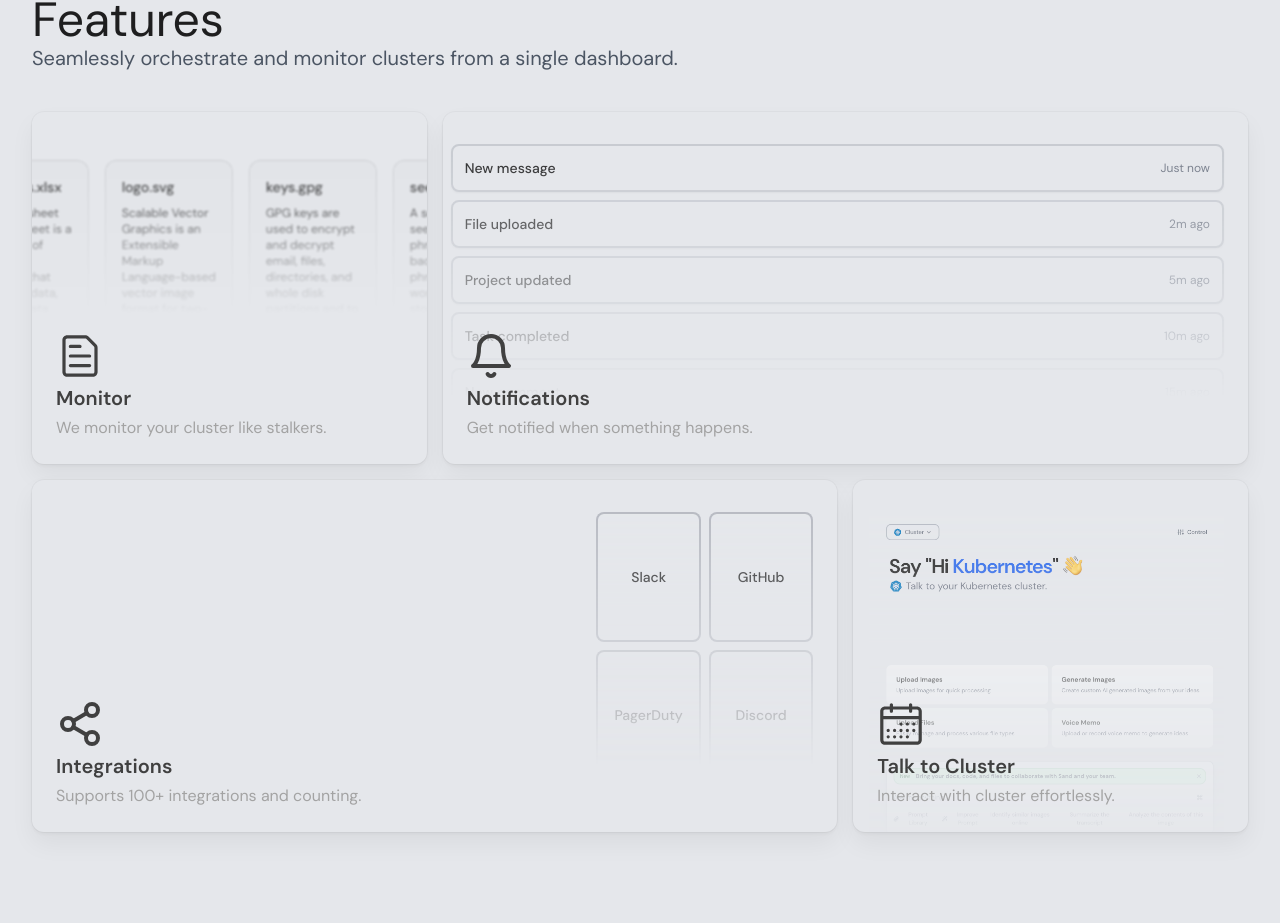
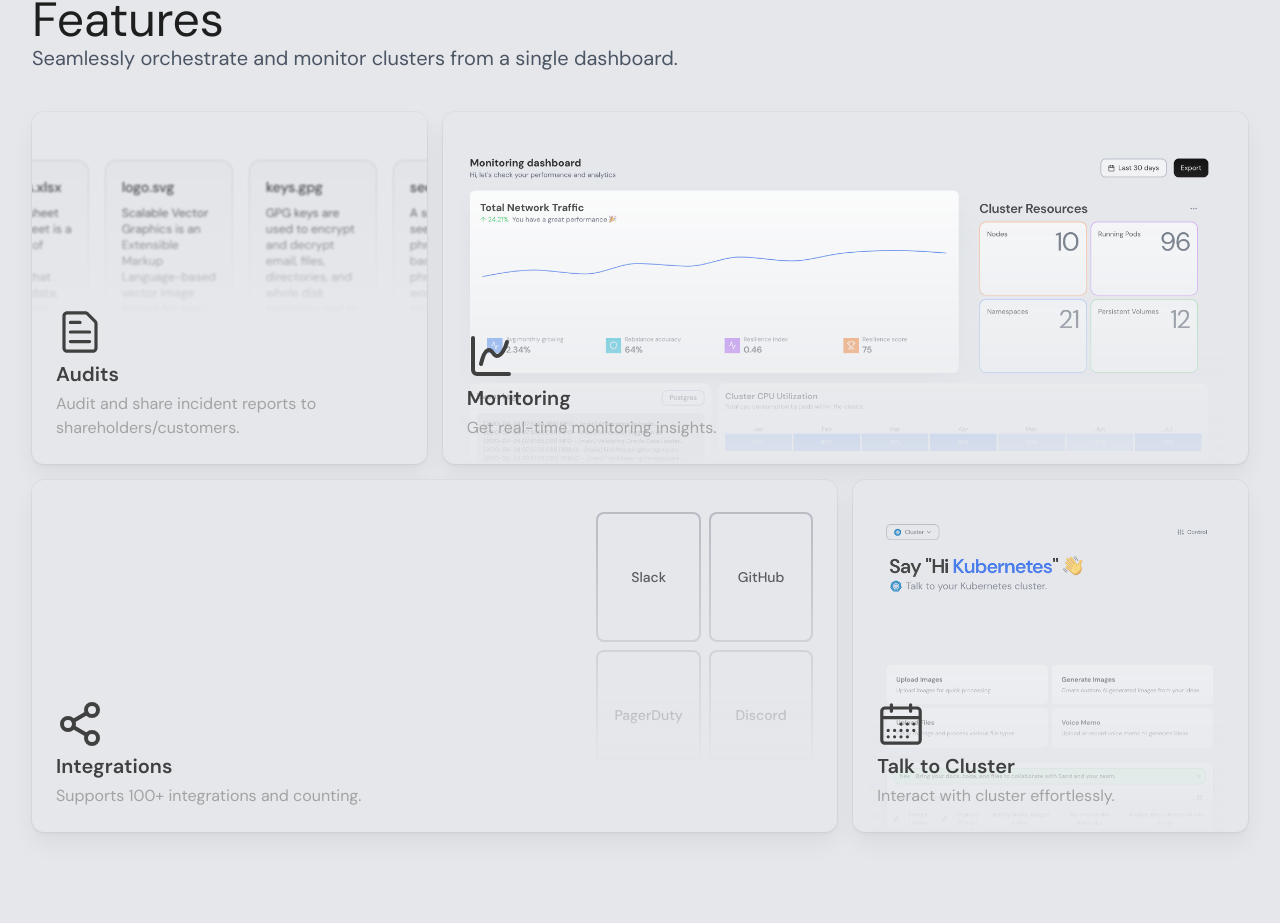
Before and after one commit to siddhantprateek/agent-kube-website, a React (Vite) app: page / in a window 1280 px wide. Shown: the part 1737-2660 px from the top of the page. Built offline with nearby package versions, Linux system fonts and the light colour scheme.

Commit message:
updated ui design

```diff
--- a/src/assets/index.ts
+++ b/src/assets/index.ts
@@ -1 +1,2 @@
 export { default as CHATUI } from './chat.png';
+export { default as MONITOR } from './monitor.png';
--- a/src/components/custom/feature/feature-grid.component.tsx
+++ b/src/components/custom/feature/feature-grid.component.tsx
@@ -1,38 +1,14 @@
 import { CalendarIcon, FileTextIcon } from "@radix-ui/react-icons";
-import { BellIcon, Share2Icon } from "lucide-react";
+import { Share2Icon, ChartSpline } from "lucide-react";
 import { cn } from "@/lib/utils";
 import { BentoCard, BentoGrid } from "@/components/ui/bento-grid";
 import Marquee from "@/components/ui/marquee";
-import { CHATUI } from "@/assets";
+import { CHATUI, MONITOR } from "@/assets";
 
 interface ComponentProps {
   className?: string;
 }
 
-// Simple notification list component to replace AnimatedListDemo
-const SimpleNotificationList = ({ className }: ComponentProps) => {
-  const notifications = [
-    { id: 1, title: "New message", time: "Just now" },
-    { id: 2, title: "File uploaded", time: "2m ago" },
-    { id: 3, title: "Project updated", time: "5m ago" },
-    { id: 4, title: "Task completed", time: "10m ago" },
-    { id: 5, title: "New comment", time: "15m ago" }
-  ];
-
-  return (
-    <div className={cn("flex flex-col gap-2 p-4", className)}>
-      {notifications.map((notification) => (
-        <div
-          key={notification.id}
-          className="flex items-center justify-between rounded-lg border border-gray-200 bg-transparent border-2 border-gray-600/20 p-3 shadow-sm dark:border-gray-800 dark:bg-gray-900"
-        >
-          <span className="text-sm font-medium">{notification.title}</span>
-          <span className="text-xs text-gray-500">{notification.time}</span>
-        </div>
-      ))}
-    </div>
-  );
-};
 
 // Simple integration grid to replace AnimatedBeamMultipleOutputDemo
 const SimpleIntegrationGrid = ({ className }: ComponentProps) => {
@@ -58,6 +34,14 @@ const TalkToClusterGrid = ({ className }: ComponentProps) => {
   return (
     <div className={cn("p-4", className)}>
       <img src={CHATUI} className="" alt="" />
+    </div>
+  );
+};
+
+const MonitoringClusterGrid = ({ className }: ComponentProps) => {
+  return (
+    <div className={cn("p-4", className)}>
+      <img src={MONITOR} className="" alt="" />
     </div>
   );
 };
@@ -88,8 +72,8 @@ const files = [
 const features = [
   {
     Icon: FileTextIcon,
-    name: "Monitor",
-    description: "We monitor your cluster like stalkers.",
+    name: "Audits",
+    description: "Audit and share incident reports to shareholders/customers.",
     href: "#",
     cta: "Learn more",
     className: "col-span-3 lg:col-span-1",
@@ -122,14 +106,14 @@ const features = [
     ),
   },
   {
-    Icon: BellIcon,
-    name: "Notifications",
-    description: "Get notified when something happens.",
+    Icon: ChartSpline,
+    name: "Monitoring",
+    description: "Get real-time monitoring insights.",
     href: "#",
     cta: "Learn more",
     className: "col-span-3 lg:col-span-2",
     background: (
-      <SimpleNotificationList className="absolute right-2 top-4 h-[300px] w-full border-none transition-all duration-300 ease-out [mask-image:linear-gradient(to_top,transparent_10%,#000_100%)] group-hover:scale-105" />
+      <MonitoringClusterGrid className="absolute right-2 top-4 h-[400px] border-none transition-all duration-300 ease-out [mask-image:linear-gradient(to_top,transparent_10%,#000_100%)] group-hover:scale-105" />
     ),
   },
   {
```
Also changed, not shown: src/assets/monitor.png (added).
